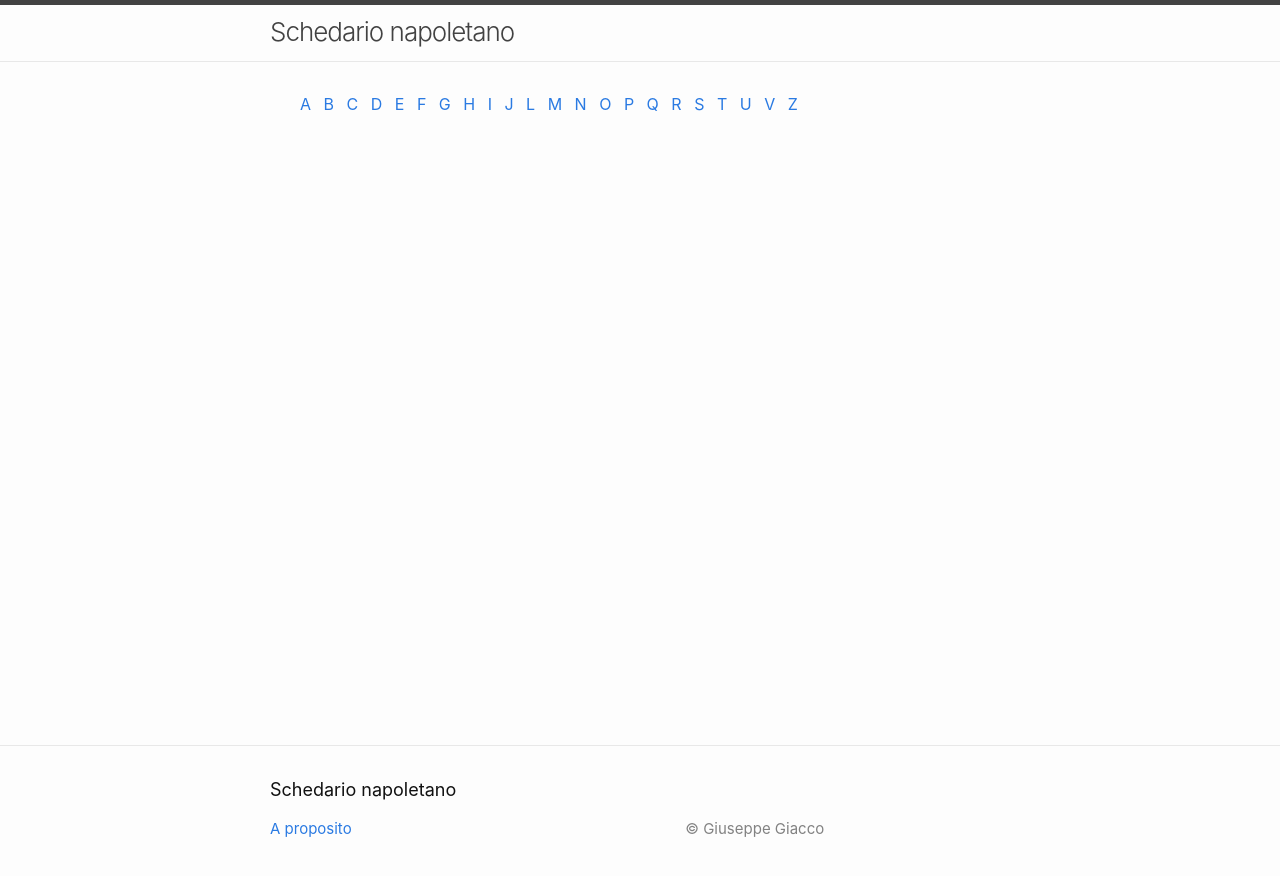
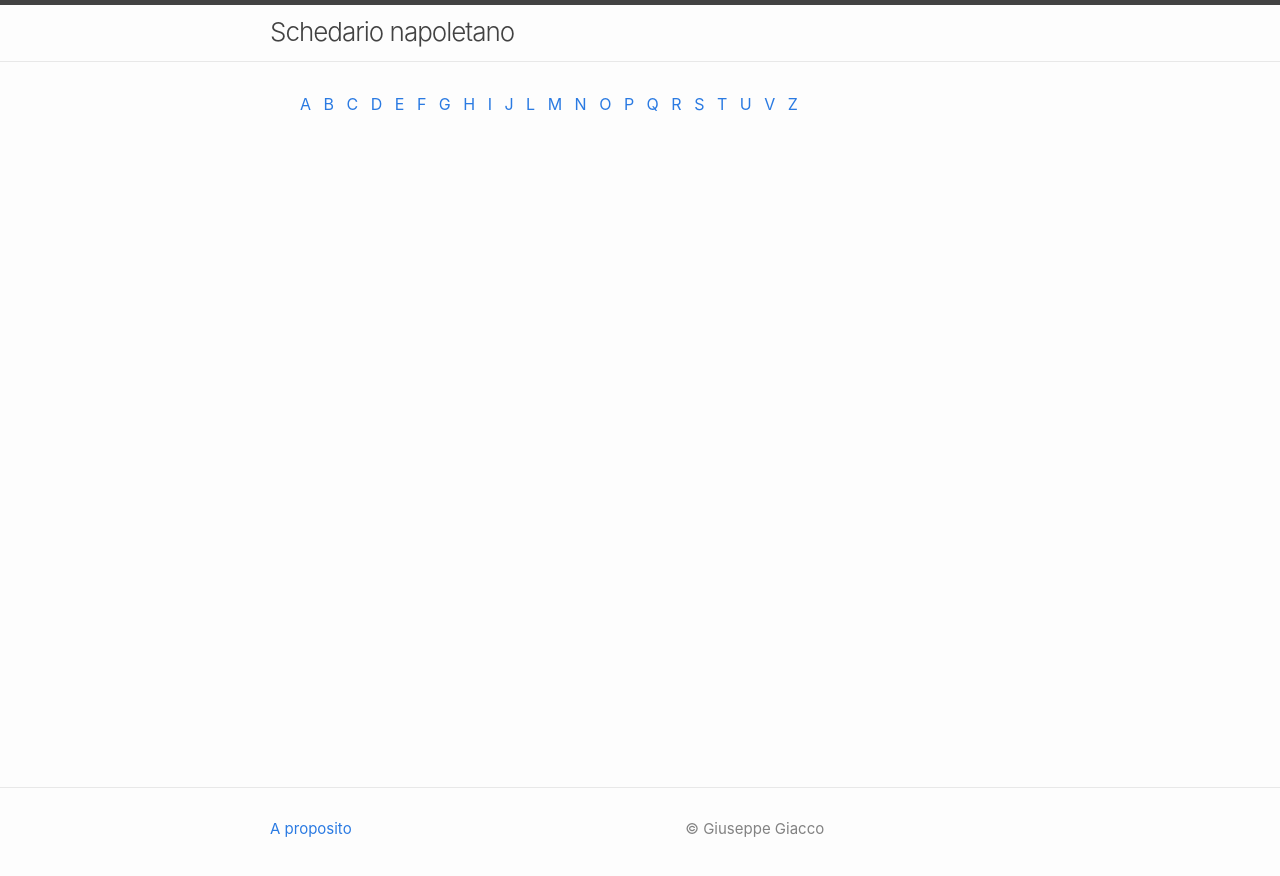
Before and after one commit to Schedario-napoletano/website, a Jekyll site: the page built from index.markdown, in a window 1280 px wide. Shown: the top 876 px of the page. Built offline with Jekyll 4.4.1, drawn with Linux system fonts in a browser that asks for light colours.

Commit message:
remove title in footer

```diff
--- a/_includes/footer.html
+++ b/_includes/footer.html
@@ -1,10 +1,7 @@
 <footer class="site-footer h-card">
-  <data class="u-url" href="{{ "/" | relative_url }}"></data>
+  <data class="u-url" href="{{ '/' | relative_url }}"></data>
 
   <div class="wrapper">
-
-    <h2 class="footer-heading">{{ site.title | escape }}</h2>
-
     <div class="footer-col-wrapper">
       <div class="footer-col footer-col-1">
         <p><a href="{% link a-proposito.md %}">A proposito</a></p>
--- a/_sass/minima/_layout.scss
+++ b/_sass/minima/_layout.scss
@@ -30,11 +30,6 @@
 .site-footer {
   border-top: 1px solid $grey-color-light;
   padding: $spacing-unit 0;
-}
-
-.footer-heading {
-  @include relative-font-size(1.125);
-  margin-bottom: $spacing-unit / 2;
 }
 
 .footer-col-wrapper {
```
